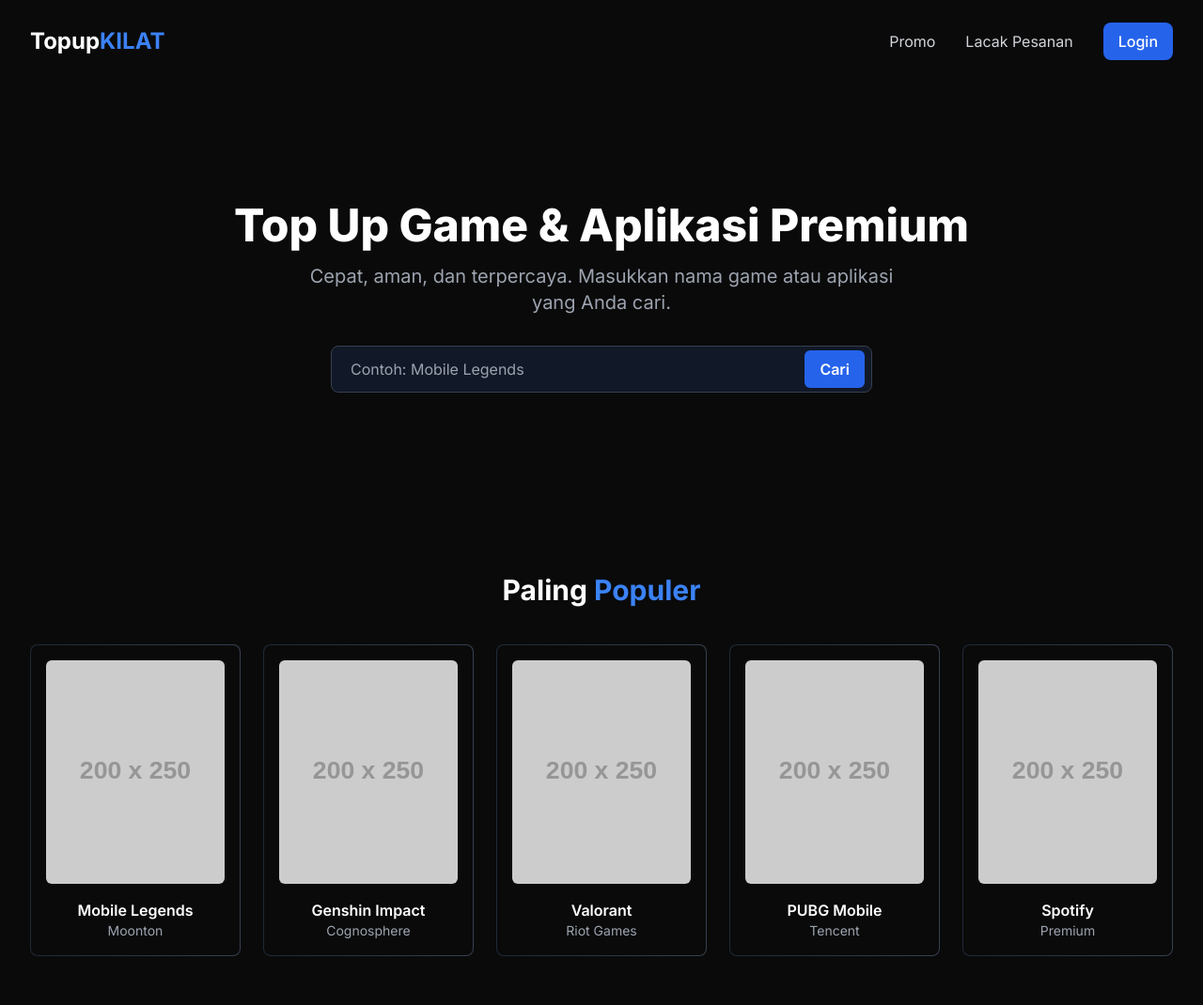
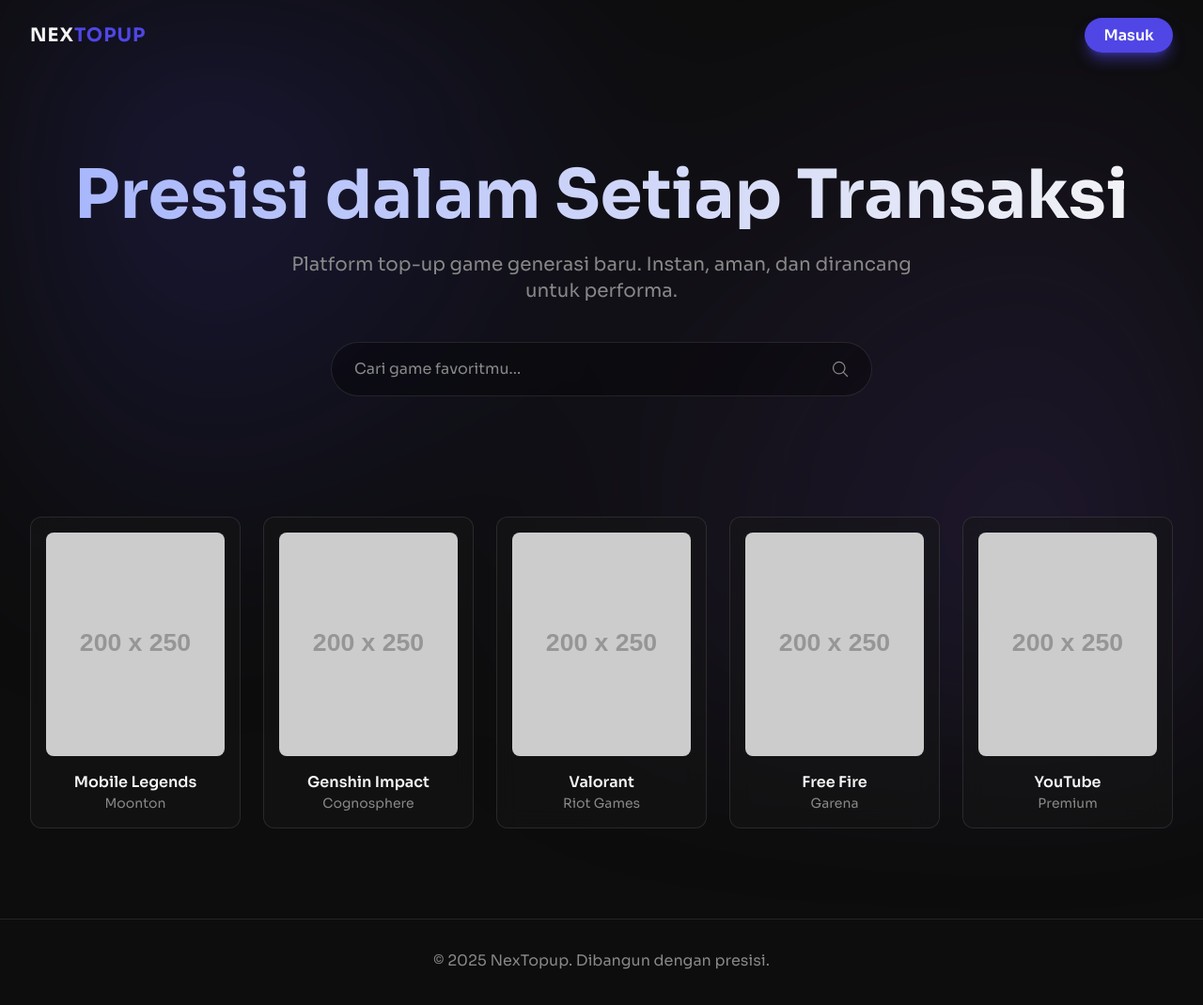
Before and after one commit to playpalmarket/website, a plain HTML site: page index.html in a window 1280 px wide. Shown: the top 1070 px of the page at 94% size. Drawn offline with nearby package versions, Linux system fonts and the light colour scheme; placeholder pictures from the web are drawn by us.

Commit message:
Update index.html

```diff
--- a/index.html
+++ b/index.html
@@ -3,151 +3,150 @@
 <head>
     <meta charset="UTF-8">
     <meta name="viewport" content="width=device-width, initial-scale=1.0">
-    <title>Topup Kilat - Website Top Up Game</title>
+    <title>NexTopup - Presisi Top Up Game</title>
 
     <script src="https://cdn.tailwindcss.com"></script>
 
     <link rel="preconnect" href="https://fonts.googleapis.com">
     <link rel="preconnect" href="https://fonts.gstatic.com" crossorigin>
-    <link href="https://fonts.googleapis.com/css2?family=Inter:wght@400;500;600;700;800&display=swap" rel="stylesheet">
+    <link href="https://fonts.googleapis.com/css2?family=Sora:wght@400;600;700&display=swap" rel="stylesheet">
 
+    <script>
+        tailwind.config = {
+            theme: {
+                extend: {
+                    fontFamily: {
+                        'sans': ['Sora', 'sans-serif'],
+                    },
+                    colors: {
+                        'brand-dark': '#0D0D0D', // Latar belakang utama (sangat gelap)
+                        'brand-light': '#F5F5F5', // Teks utama
+                        'brand-muted': '#888888', // Teks sekunder
+                        'brand-accent': '#4F46E5', // Warna Aksen (Indigo)
+                        'brand-accent-glow': 'rgba(79, 70, 229, 0.5)',
+                    }
+                }
+            }
+        }
+    </script>
     <style>
-        /* Menggunakan font Inter sebagai font utama */
-        body {
-            font-family: 'Inter', sans-serif;
-            background-color: #0A0A0A;
-            color: #E5E7EB;
+        /* Efek Aurora Background */
+        body::before {
+            content: '';
+            position: fixed;
+            top: 0;
+            left: 0;
+            width: 100vw;
+            height: 100vh;
+            background: radial-gradient(circle at 15% 25%, rgba(79, 70, 229, 0.2), transparent 40%),
+                        radial-gradient(circle at 85% 75%, rgba(139, 92, 246, 0.15), transparent 50%);
+            filter: blur(100px);
+            z-index: -1;
+            animation: moveAurora 20s infinite alternate;
         }
 
-        /* Efek gradasi untuk border kartu */
-        .card-border-gradient {
-            border: 1px solid transparent;
-            background-origin: border-box;
-            background-clip: padding-box, border-box;
-            background-image: linear-gradient(#0A0A0A, #0A0A0A), linear-gradient(to right, #1F2937, #374151);
+        @keyframes moveAurora {
+            from { transform: translate(0, 0); }
+            to { transform: translate(50px, -50px); }
         }
 
-        /* Efek hover untuk kartu */
-        .card-border-gradient:hover {
-            background-image: linear-gradient(#0A0A0A, #0A0A0A), linear-gradient(to right, #3b82f6, #8b5cf6);
-            transform: translateY(-4px);
+        /* Teks dengan Gradasi */
+        .gradient-text {
+            background-image: linear-gradient(to right, #A5B4FC, #F5F5F5);
+            -webkit-background-clip: text;
+            background-clip: text;
+            color: transparent;
         }
 
-        /* Style untuk placeholder input */
-        ::placeholder {
-            color: #6B7280;
+        /* Kartu Produk dengan Efek Kaca dan Border Gradasi */
+        .glass-card {
+            background-color: rgba(23, 23, 23, 0.5); /* Semi-transparan */
+            backdrop-filter: blur(12px);
+            border: 1px solid rgba(255, 255, 255, 0.1);
+            position: relative;
+            transition: all 0.3s ease;
+        }
+
+        .glass-card:hover {
+            transform: translateY(-5px);
+            border-color: rgba(255, 255, 255, 0.2);
         }
     </style>
 </head>
-<body class="antialiased">
+<body class="bg-brand-dark text-brand-light font-sans antialiased overflow-x-hidden">
 
-    <div class="container mx-auto px-4 sm:px-6 lg:px-8">
+    <div class="relative min-h-screen">
+        <div class="container mx-auto px-6 lg:px-8 z-10">
 
             <header class="flex justify-between items-center py-6">
-            <h1 class="text-2xl font-bold text-white">
-                <a href="#">Topup<span class="text-blue-500">KILAT</span></a>
-            </h1>
-            <nav class="hidden md:flex items-center space-x-8">
-                <a href="#" class="text-gray-300 hover:text-white transition-colors">Promo</a>
-                <a href="#" class="text-gray-300 hover:text-white transition-colors">Lacak Pesanan</a>
-                <a href="#" class="bg-blue-600 hover:bg-blue-700 text-white font-medium py-2 px-4 rounded-lg transition-colors">
-                    Login
+                <a href="#" class="text-xl font-bold tracking-wider">NEX<span class="text-brand-accent">TOPUP</span></a>
+                <nav>
+                    <a href="#" class="bg-brand-accent hover:bg-indigo-500 text-white font-semibold py-2 px-5 rounded-full transition-all duration-300 shadow-lg shadow-brand-accent-glow">
+                        Masuk
                     </a>
                 </nav>
-            <button class="md:hidden text-white">
-                <svg xmlns="http://www.w3.org/2000/svg" class="h-6 w-6" fill="none" viewBox="0 0 24 24" stroke="currentColor">
-                    <path stroke-linecap="round" stroke-linejoin="round" stroke-width="2" d="M4 6h16M4 12h16m-7 6h7" />
-                </svg>
-            </button>
             </header>
 
-        <main class="text-center py-20 lg:py-32">
-            <h2 class="text-4xl lg:text-5xl font-extrabold text-white leading-tight">
-                Top Up Game & Aplikasi Premium
-            </h2>
-            <p class="mt-4 text-lg lg:text-xl text-gray-400 max-w-2xl mx-auto">
-                Cepat, aman, dan terpercaya. Masukkan nama game atau aplikasi yang Anda cari.
+            <main class="text-center pt-24 pb-32">
+                <h1 class="text-5xl md:text-7xl font-bold gradient-text leading-tight">
+                    Presisi dalam Setiap Transaksi
+                </h1>
+                <p class="mt-6 text-lg md:text-xl text-brand-muted max-w-2xl mx-auto">
+                    Platform top-up game generasi baru. Instan, aman, dan dirancang untuk performa.
                 </p>
-            <div class="mt-8 max-w-xl mx-auto">
+                <div class="mt-10 max-w-xl mx-auto">
                     <div class="relative">
                         <input
                             type="search"
-                        placeholder="Contoh: Mobile Legends"
-                        class="w-full bg-gray-900 border border-gray-700 text-white rounded-lg py-3 px-5 focus:outline-none focus:ring-2 focus:ring-blue-500 transition-all"
+                            placeholder="Cari game favoritmu..."
+                            class="w-full bg-black/30 border border-white/10 text-brand-light rounded-full py-4 px-6 focus:outline-none focus:ring-2 focus:ring-brand-accent transition-all duration-300 placeholder-brand-muted"
                         >
-                    <button class="absolute right-2 top-1/2 -translate-y-1/2 bg-blue-600 hover:bg-blue-700 text-white font-semibold py-2 px-4 rounded-md transition-colors">
-                        Cari
-                    </button>
+                        <svg class="w-5 h-5 text-brand-muted absolute right-6 top-1/2 -translate-y-1/2" xmlns="http://www.w3.org/2000/svg" fill="none" viewBox="0 0 24 24" stroke-width="1.5" stroke="currentColor">
+                            <path stroke-linecap="round" stroke-linejoin="round" d="m21 21-5.197-5.197m0 0A7.5 7.5 0 1 0 5.196 5.196a7.5 7.5 0 0 0 10.607 10.607Z" />
+                        </svg>
                     </div>
                 </div>
             </main>
 
-        <section class="py-16">
-            <h3 class="text-3xl font-bold text-center text-white mb-10">
-                Paling <span class="text-blue-500">Populer</span>
-            </h3>
-            <div class="grid grid-cols-2 sm:grid-cols-3 md:grid-cols-4 lg:grid-cols-5 gap-4 md:gap-6">
+            <section class="pb-24">
+                 <div class="grid grid-cols-2 sm:grid-cols-3 md:grid-cols-4 lg:grid-cols-5 gap-6">
 
-                <a href="#" class="card-border-gradient rounded-lg p-4 text-center transition-transform duration-300 ease-in-out">
-                    <img src="https://placehold.co/200x250/111827/FFF?text=ML" alt="Game 1" class="rounded-md mx-auto mb-4 w-full h-auto object-cover">
-                    <h4 class="font-semibold text-white">Mobile Legends</h4>
-                    <p class="text-sm text-gray-400">Moonton</p>
+                    <a href="#" class="glass-card rounded-xl p-4 text-center group">
+                        <img src="https://placehold.co/200x250/171717/FFF?text=ML" alt="Mobile Legends" class="rounded-lg mx-auto mb-4 w-full object-cover transition-transform duration-300 group-hover:scale-105">
+                        <h4 class="font-semibold text-brand-light">Mobile Legends</h4>
+                        <p class="text-sm text-brand-muted">Moonton</p>
                     </a>
 
-                <a href="#" class="card-border-gradient rounded-lg p-4 text-center transition-transform duration-300 ease-in-out">
-                    <img src="https://placehold.co/200x250/111827/FFF?text=Genshin" alt="Game 2" class="rounded-md mx-auto mb-4 w-full h-auto object-cover">
-                    <h4 class="font-semibold text-white">Genshin Impact</h4>
-                    <p class="text-sm text-gray-400">Cognosphere</p>
+                    <a href="#" class="glass-card rounded-xl p-4 text-center group">
+                        <img src="https://placehold.co/200x250/171717/FFF?text=Genshin" alt="Genshin Impact" class="rounded-lg mx-auto mb-4 w-full object-cover transition-transform duration-300 group-hover:scale-105">
+                        <h4 class="font-semibold text-brand-light">Genshin Impact</h4>
+                        <p class="text-sm text-brand-muted">Cognosphere</p>
                     </a>
 
-                <a href="#" class="card-border-gradient rounded-lg p-4 text-center transition-transform duration-300 ease-in-out">
-                    <img src="https://placehold.co/200x250/111827/FFF?text=Valorant" alt="Game 3" class="rounded-md mx-auto mb-4 w-full h-auto object-cover">
-                    <h4 class="font-semibold text-white">Valorant</h4>
-                    <p class="text-sm text-gray-400">Riot Games</p>
+                    <a href="#" class="glass-card rounded-xl p-4 text-center group">
+                        <img src="https://placehold.co/200x250/171717/FFF?text=Valorant" alt="Valorant" class="rounded-lg mx-auto mb-4 w-full object-cover transition-transform duration-300 group-hover:scale-105">
+                        <h4 class="font-semibold text-brand-light">Valorant</h4>
+                        <p class="text-sm text-brand-muted">Riot Games</p>
                     </a>
 
-                <a href="#" class="card-border-gradient rounded-lg p-4 text-center transition-transform duration-300 ease-in-out">
-                    <img src="https://placehold.co/200x250/111827/FFF?text=PUBGM" alt="Game 4" class="rounded-md mx-auto mb-4 w-full h-auto object-cover">
-                    <h4 class="font-semibold text-white">PUBG Mobile</h4>
-                    <p class="text-sm text-gray-400">Tencent</p>
+                    <a href="#" class="glass-card rounded-xl p-4 text-center group">
+                        <img src="https://placehold.co/200x250/171717/FFF?text=FreeFire" alt="Free Fire" class="rounded-lg mx-auto mb-4 w-full object-cover transition-transform duration-300 group-hover:scale-105">
+                        <h4 class="font-semibold text-brand-light">Free Fire</h4>
+                        <p class="text-sm text-brand-muted">Garena</p>
                     </a>
 
-                <a href="#" class="card-border-gradient rounded-lg p-4 text-center transition-transform duration-300 ease-in-out">
-                    <img src="https://placehold.co/200x250/111827/FFF?text=Spotify" alt="App 1" class="rounded-md mx-auto mb-4 w-full h-auto object-cover">
-                    <h4 class="font-semibold text-white">Spotify</h4>
-                    <p class="text-sm text-gray-400">Premium</p>
+                    <a href="#" class="glass-card rounded-xl p-4 text-center group">
+                        <img src="https://placehold.co/200x250/171717/FFF?text=YouTube" alt="YouTube Premium" class="rounded-lg mx-auto mb-4 w-full object-cover transition-transform duration-300 group-hover:scale-105">
+                        <h4 class="font-semibold text-brand-light">YouTube</h4>
+                        <p class="text-sm text-brand-muted">Premium</p>
                     </a>
-
                  </div>
             </section>
+        </div>
 
-        <section class="py-16">
-            <h3 class="text-3xl font-bold text-center text-white mb-10">
-                Cara Transaksi
-            </h3>
-            <div class="grid md:grid-cols-3 gap-8 text-center">
-                <div class="bg-gray-900 p-8 rounded-lg">
-                    <div class="text-3xl font-bold text-blue-500 mb-2">1</div>
-                    <h4 class="text-xl font-semibold mb-2 text-white">Pilih Produk</h4>
-                    <p class="text-gray-400">Pilih game atau aplikasi yang Anda inginkan dan tentukan nominal top up.</p>
-                </div>
-                <div class="bg-gray-900 p-8 rounded-lg">
-                    <div class="text-3xl font-bold text-blue-500 mb-2">2</div>
-                    <h4 class="text-xl font-semibold mb-2 text-white">Lakukan Pembayaran</h4>
-                    <p class="text-gray-400">Pilih metode pembayaran favorit Anda. Kami mendukung QRIS, e-wallet, dan lainnya.</p>
-                </div>
-                <div class="bg-gray-900 p-8 rounded-lg">
-                    <div class="text-3xl font-bold text-blue-500 mb-2">3</div>
-                    <h4 class="text-xl font-semibold mb-2 text-white">Pesanan Diproses</h4>
-                    <p class="text-gray-400">Produk akan masuk ke akun Anda dalam hitungan detik setelah pembayaran berhasil.</p>
-                </div>
-            </div>
-        </section>
-
-        <footer class="text-center py-10 mt-16 border-t border-gray-800">
-            <p class="text-gray-500">&copy; 2025 TopupKilat. Semua Hak Cipta Dilindungi.</p>
+        <footer class="text-center py-8 border-t border-white/10">
+            <p class="text-brand-muted">&copy; 2025 NexTopup. Dibangun dengan presisi.</p>
         </footer>
-
     </div>
 
 </body>
```
Lines whose indentation alone changed are shown as unchanged.
